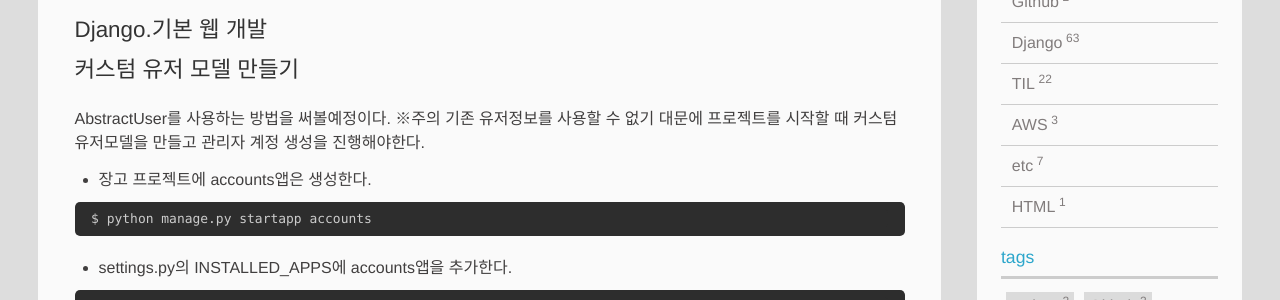
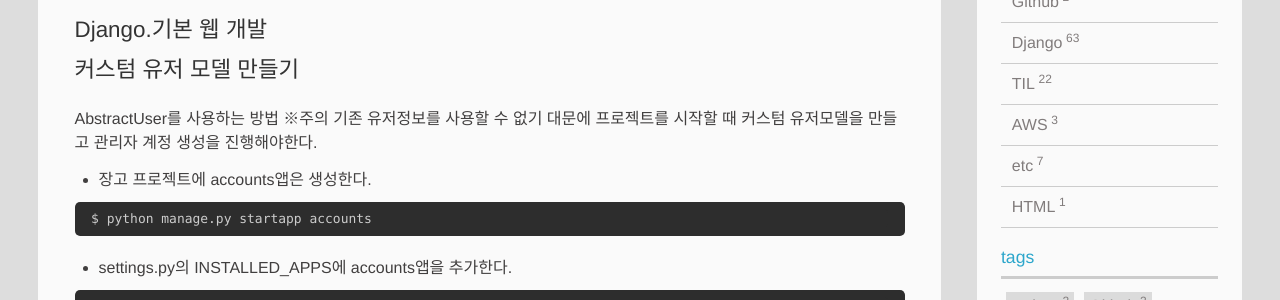
Before and after one commit to SeungHyeonTak/seunghyeontak.github.io, a Jekyll site: the page built from _posts/2019-06-20-Django_기본_커스텀 유저 모델.md, in a window 1280 px wide. Shown: the part 357-657 px from the top of the page. Built offline with Jekyll 4.4.1, drawn with Linux system fonts in a browser that asks for light colours.

Commit message:
edit_v_0.2

```diff
--- a/_posts/2019-06-20-Django_기본_커스텀 유저 모델.md
+++ b/_posts/2019-06-20-Django_기본_커스텀 유저 모델.md
@@ -12,7 +12,7 @@
 #### Django.기본 웹 개발
 
 #### 커스텀 유저 모델 만들기
-AbstractUser를 사용하는 방법을 써볼예정이다.
+AbstractUser를 사용하는 방법
 ※주의 기존 유저정보를 사용할 수 없기 대문에 프로젝트를 시작할 때 커스텀 유저모델을 만들고 관리자 계정 생성을 진행해야한다.
 <br>
 * 장고 프로젝트에 accounts앱은 생성한다.
```
